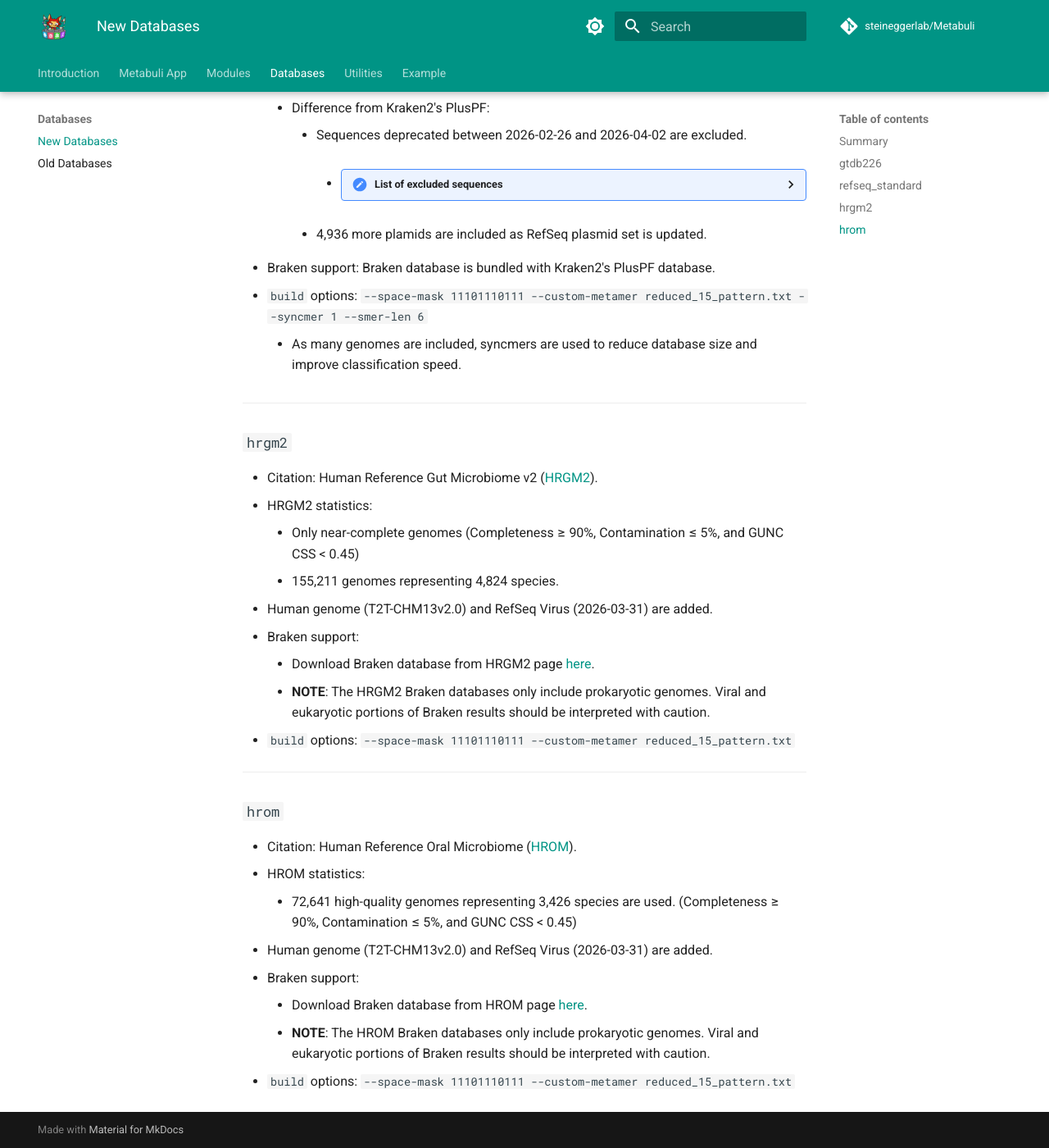
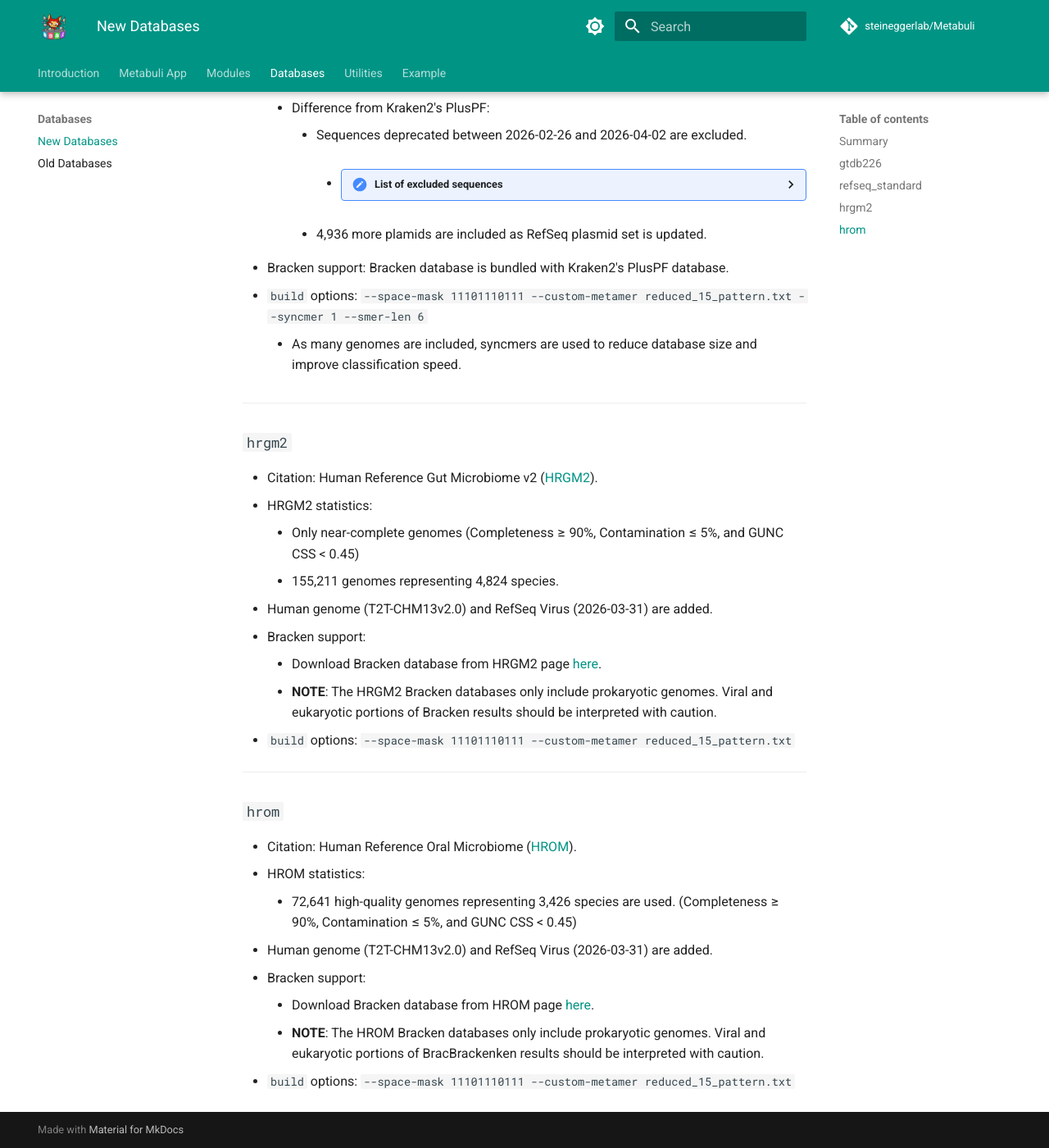
Before and after one commit to jaebeom-kim/metabuli-doc, an MkDocs documentation site: the page built from docs/databases/new-database.md, in a window 1280 px wide and 1400 px high, scrolled down 1458 px. Shown: the whole window at 82% size. Built offline with MkDocs 1.6.1 and Material for MkDocs 9.7.7, drawn with Linux system fonts in a browser that asks for light colours; comment, search, counter and statistics services are not loaded; some of the changed text lies outside the part shown.

Commit message:
fix typo

```diff
--- a/docs/databases/new-database.md
+++ b/docs/databases/new-database.md
@@ -9,9 +9,9 @@ Pre-built databases are provided for common use cases. All databases can be down
 ### Summary
 
 !!! note
-    Please refer [Metabuli-Braken](../util/braken.md) page for instructions on how to use Braken with Metabuli's databases.
+    Please refer [Metabuli-Bracken](../util/Bracken.md) page for instructions on how to use Bracken with Metabuli's databases.
 
-| Database Name | Taxonomy | Size(GB) | Braken | Contents | Link |
+| Database Name | Taxonomy | Size(GB) | Bracken | Contents | Link |
 |---------------|----------|------|--------|----------|------|
 | `gtdb226`     | GTDB     | 378  | - |GTDB R226 genomes | [Download](https://opendata.mmseqs.org/metabuli/gtdb226.tar.gz) |
 | `refseq_standard` | NCBI | 111   | Yes |RefSeq archaea, bacteria, virus, plasmid, protozoa, fungi, and human | [Download](https://opendata.mmseqs.org/metabuli/refseq_standard.tar.gz) |
@@ -78,7 +78,7 @@ Pre-built databases are provided for common use cases. All databases can be down
                 - NZ_JBTORD010000003
                 - NZ_JBTORD010000004
         - 4,936 more plamids are included as RefSeq plasmid set is updated.
-- Braken support: Braken database is bundled with Kraken2's PlusPF database.
+- Bracken support: Bracken database is bundled with Kraken2's PlusPF database.
 - `build` options: `--space-mask 11101110111 --custom-metamer reduced_15_pattern.txt --syncmer 1 --smer-len 6`
     - As many genomes are included, syncmers are used to reduce database size and improve classification speed.
 
@@ -90,9 +90,9 @@ Pre-built databases are provided for common use cases. All databases can be down
     - Only near-complete genomes (Completeness ≥ 90%, Contamination ≤ 5%, and GUNC CSS < 0.45)
     - 155,211 genomes representing 4,824 species.
 - Human genome (T2T-CHM13v2.0) and RefSeq Virus (2026-03-31) are added.
-- Braken support:
-    - Download Braken database from HRGM2 page [here](https://www.decodebiome.org/HRGM/listdir.php?directory=data/genome_catalog/Taxonomy_Profiling/HRGMv2_kraken2_customdb/HRGMv2_Concat).
-    - **NOTE**: The HRGM2 Braken databases only include prokaryotic genomes. Viral and eukaryotic portions of Braken results should be interpreted with caution.
+- Bracken support:
+    - Download Bracken database from HRGM2 page [here](https://www.decodebiome.org/HRGM/listdir.php?directory=data/genome_catalog/Taxonomy_Profiling/HRGMv2_kraken2_customdb/HRGMv2_Concat).
+    - **NOTE**: The HRGM2 Bracken databases only include prokaryotic genomes. Viral and eukaryotic portions of Bracken results should be interpreted with caution.
 - `build` options: `--space-mask 11101110111 --custom-metamer reduced_15_pattern.txt`
 
 
@@ -103,7 +103,7 @@ Pre-built databases are provided for common use cases. All databases can be down
 - HROM statistics:
     - 72,641 high-quality genomes representing 3,426 species are used. (Completeness ≥ 90%, Contamination ≤ 5%, and GUNC CSS < 0.45)
 - Human genome (T2T-CHM13v2.0) and RefSeq Virus (2026-03-31) are added.
-- Braken support:
-    - Download Braken database from HROM page [here](https://www.decodebiome.org/HROM/listdir.php?directory=data/genome_catalog/HROM_kraken2_customdb).
-    - **NOTE**: The HROM Braken databases only include prokaryotic genomes. Viral and eukaryotic portions of Braken results should be interpreted with caution.
+- Bracken support:
+    - Download Bracken database from HROM page [here](https://www.decodebiome.org/HROM/listdir.php?directory=data/genome_catalog/HROM_kraken2_customdb).
+    - **NOTE**: The HROM Bracken databases only include prokaryotic genomes. Viral and eukaryotic portions of BracBrackenken results should be interpreted with caution.
 - `build` options: `--space-mask 11101110111 --custom-metamer reduced_15_pattern.txt`
--- a/mkdocs.yml
+++ b/mkdocs.yml
@@ -67,7 +67,7 @@ nav:
       - New Databases: databases/new-database.md
       - Old Databases: databases/old-database.md
   - Utilities:
-      - Braken: util/braken.md
+      - Bracken: util/Bracken.md
   - Example: example.md
 
 extra_css:
```
Also changed, not shown: docs/util/Bracken.md (renamed from docs/util/braken.md, +8 -8 lines).
